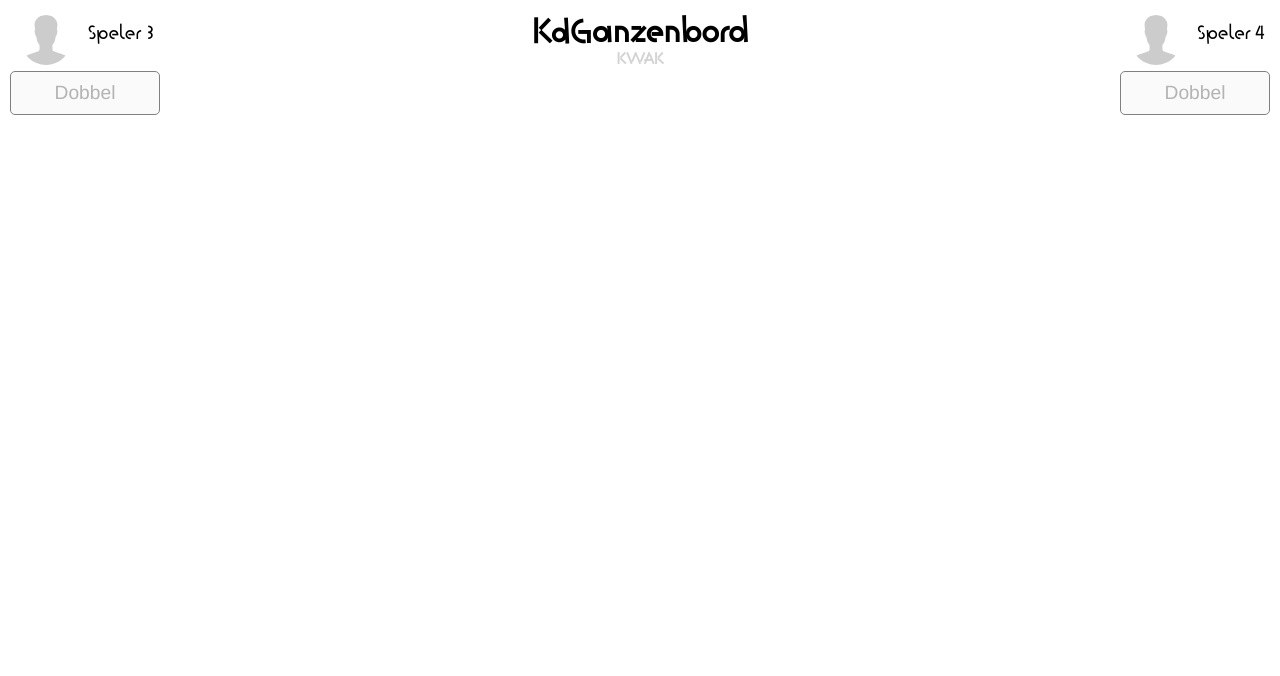
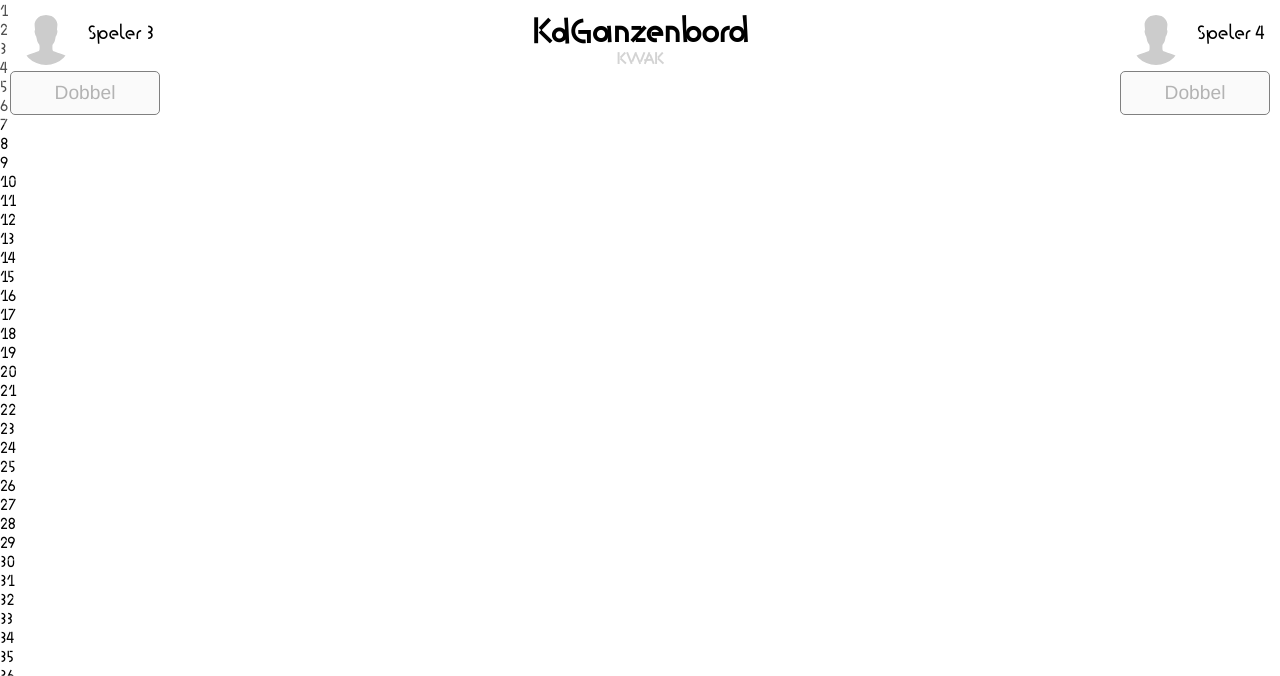
Before and after one commit to TVke/KdGanzenbord, a PHP site: page / in a window 1280 px wide. Shown: the top 676 px of the page. Run offline with PHP 8.4, Linux system fonts and the light colour scheme.

Commit message:
add numbers to board

```diff
--- a/style/styles.css
+++ b/style/styles.css
@@ -201,3 +201,11 @@ header {
 }
 
 /* gameboard */
+
+#board div{
+	counter-increment: tileIndex;
+}
+
+#board div::before{
+	content: counter(tileIndex);
+}
```
